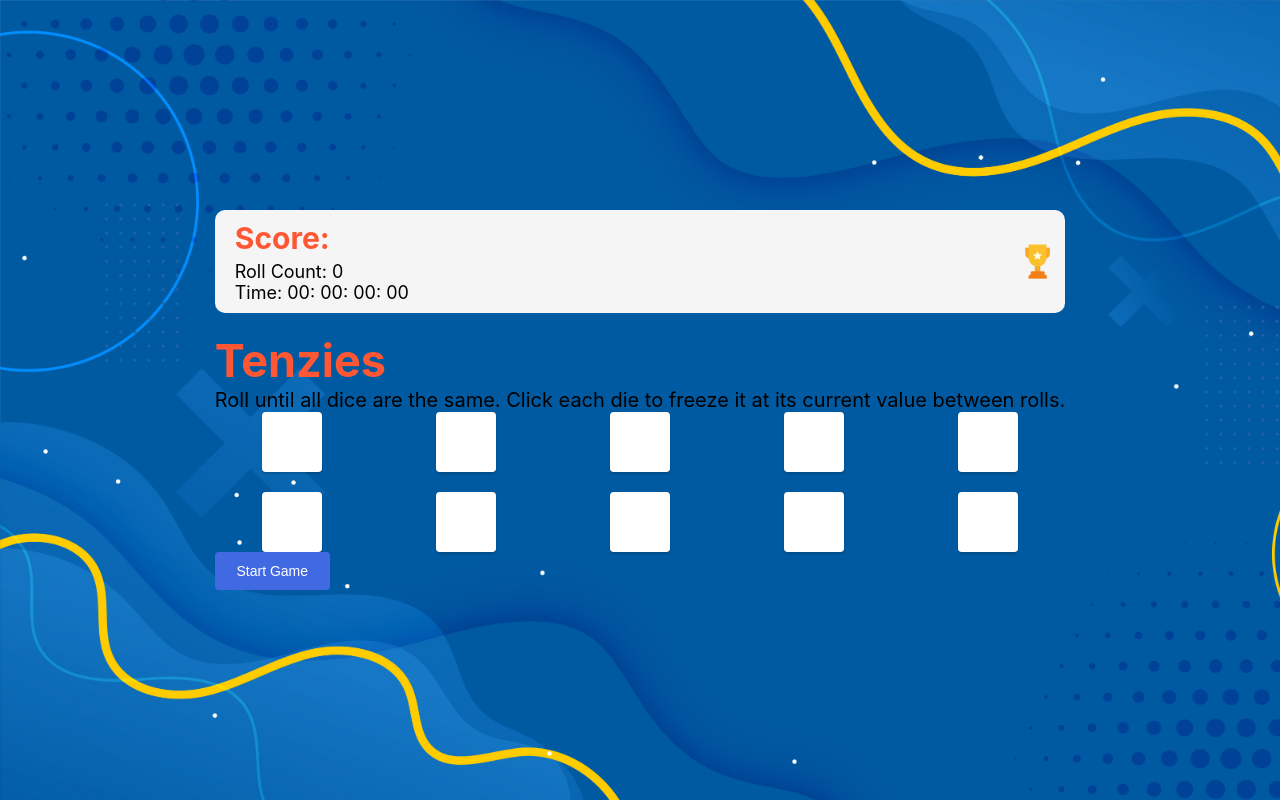
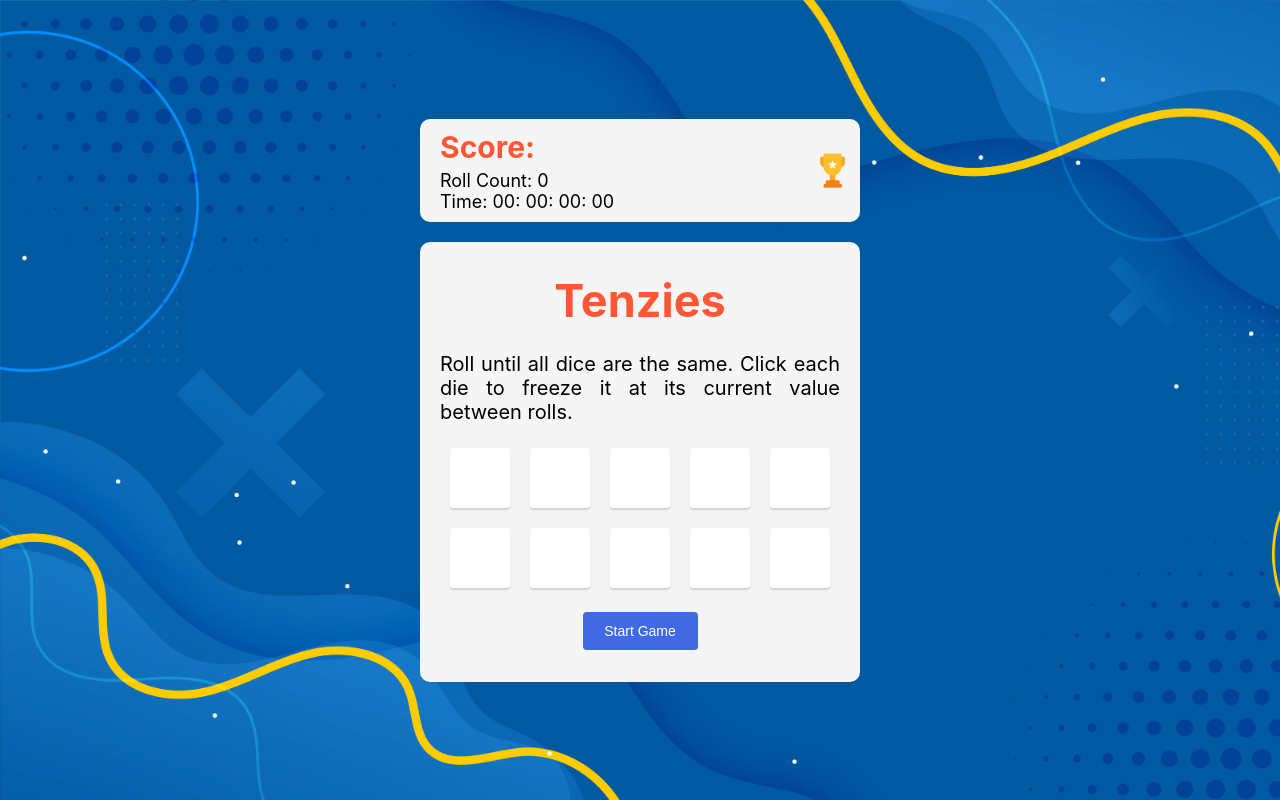
Before and after one commit to JP-DelaVega/tenzies, a React (Create React App) app: page / in a window 1280 px wide. Built offline with nearby package versions, Linux system fonts and the light colour scheme; the HTML template or start-up script is replaced by a standard one.

Commit message:
hide/show main

```diff
--- a/src/App.js
+++ b/src/App.js
@@ -185,8 +185,8 @@ function App() {
           <img src={require('./dice/trophy.png')} onClick={myModal} />
         </div>
       </div>
-      <main>
-        {tenzies && <Confetti className='confetti' />}
+      {tenzies && <Confetti className='confetti' />}
+      <main className={modal == false ? "main" : "hide-main"}>
         <h1 className="title">Tenzies</h1>
         <p className="instructions">Roll until all dice are the same.
           Click each die to freeze it at its current value between rolls.</p>
```
